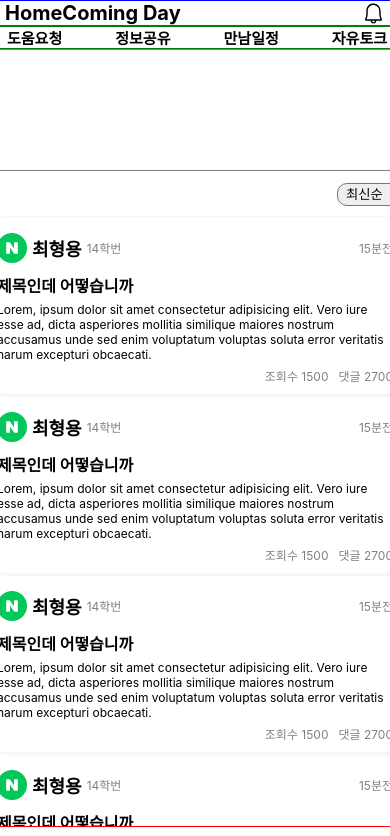
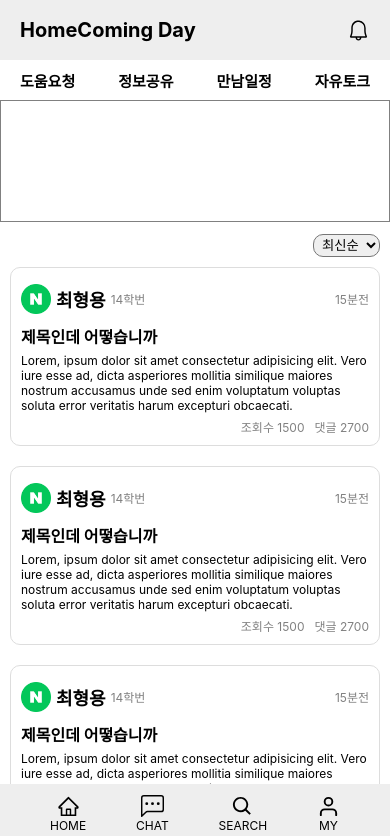
Before and after one commit to jennywoon/HomeComingDay, a React (Create React App) app: page / in a window 390 px wide. Shown: the top 836 px of the page. Built offline with nearby package versions, Linux system fonts and the light colour scheme.

Commit message:
반응형 레이아웃으로 수정

```diff
--- a/src/components/BottomTap.jsx
+++ b/src/components/BottomTap.jsx
@@ -38,8 +38,9 @@ const BottomTap = () => {
 export default BottomTap;
 
 const SecondWrap = styled.div`
-    width: 420px;
-    position: relative;
+    width: 100%;
+    position: sticky;
+    background-color: #eee;
     bottom: 0;
 `
 const Bottom = styled.div`
--- a/src/components/Header.jsx
+++ b/src/components/Header.jsx
@@ -18,6 +18,9 @@ const Header = () => {
 export default Header;
 
 const HeaderContainer = styled.div`
+    position: sticky;
+    top: 0;
+    background-color: #eee;
     height: 60px;
     display: flex;
     justify-content: space-between;
--- a/src/components/HeaderTap.jsx
+++ b/src/components/HeaderTap.jsx
@@ -23,9 +23,9 @@ const HeaderTap = () => {
 export default HeaderTap;
 
 const Navbar = styled.div`
-    width: 420px;
+    width: 100%;
     height: 40px;
-    border: 1px solid green;
+    /* border: 1px solid green; */
     display: flex;
     justify-content: space-between;
     align-items: center;
--- a/src/components/Help.jsx
+++ b/src/components/Help.jsx
@@ -4,22 +4,29 @@ import Img from "../assets/naverIcon.png"
 const Help = () => {
   return (
     <HelpContainer>
-            <Banner/>
-            <Select name="state">
+      <Banner />
+      <HelpWrap>
+        <Select name='state'>
           <option>최신순</option>
           <option>인기순</option>
         </Select>
-            <HelpList>{/* map돌리기 */}
+        <HelpList>
+          {/* map돌리기 */}
           <HelpCard>
             <CardHead>
-                        <HeadImg src={Img} alt="" />
+              <HeadImg src={Img} alt='' />
               <HeadName>최형용</HeadName>
               <HeadStudent>14학번</HeadStudent>
               <HeadTime>15분전</HeadTime>
             </CardHead>
             <CardBody>
               <BodyTitle>제목인데 어떻습니까</BodyTitle>
-                        <BodyContent>Lorem, ipsum dolor sit amet consectetur adipisicing elit. Vero iure esse ad, dicta asperiores mollitia similique maiores nostrum accusamus unde sed enim voluptatum voluptas soluta error veritatis harum excepturi obcaecati.</BodyContent>
+              <BodyContent>
+                Lorem, ipsum dolor sit amet consectetur adipisicing elit. Vero
+                iure esse ad, dicta asperiores mollitia similique maiores
+                nostrum accusamus unde sed enim voluptatum voluptas soluta error
+                veritatis harum excepturi obcaecati.
+              </BodyContent>
             </CardBody>
             <CardFooter>
               <Views>조회수 1500</Views>
@@ -27,17 +34,23 @@ const Help = () => {
             </CardFooter>
           </HelpCard>
         </HelpList>
-            <HelpList>{/* map돌리기 */}
+        <HelpList>
+          {/* map돌리기 */}
           <HelpCard>
             <CardHead>
-                        <HeadImg src={Img} alt="" />
+              <HeadImg src={Img} alt='' />
               <HeadName>최형용</HeadName>
               <HeadStudent>14학번</HeadStudent>
               <HeadTime>15분전</HeadTime>
             </CardHead>
             <CardBody>
               <BodyTitle>제목인데 어떻습니까</BodyTitle>
-                        <BodyContent>Lorem, ipsum dolor sit amet consectetur adipisicing elit. Vero iure esse ad, dicta asperiores mollitia similique maiores nostrum accusamus unde sed enim voluptatum voluptas soluta error veritatis harum excepturi obcaecati.</BodyContent>
+              <BodyContent>
+                Lorem, ipsum dolor sit amet consectetur adipisicing elit. Vero
+                iure esse ad, dicta asperiores mollitia similique maiores
+                nostrum accusamus unde sed enim voluptatum voluptas soluta error
+                veritatis harum excepturi obcaecati.
+              </BodyContent>
             </CardBody>
             <CardFooter>
               <Views>조회수 1500</Views>
@@ -45,17 +58,23 @@ const Help = () => {
             </CardFooter>
           </HelpCard>
         </HelpList>
-            <HelpList>{/* map돌리기 */}
+        <HelpList>
+          {/* map돌리기 */}
           <HelpCard>
             <CardHead>
-                        <HeadImg src={Img} alt="" />
+              <HeadImg src={Img} alt='' />
               <HeadName>최형용</HeadName>
               <HeadStudent>14학번</HeadStudent>
               <HeadTime>15분전</HeadTime>
             </CardHead>
             <CardBody>
               <BodyTitle>제목인데 어떻습니까</BodyTitle>
-                        <BodyContent>Lorem, ipsum dolor sit amet consectetur adipisicing elit. Vero iure esse ad, dicta asperiores mollitia similique maiores nostrum accusamus unde sed enim voluptatum voluptas soluta error veritatis harum excepturi obcaecati.</BodyContent>
+              <BodyContent>
+                Lorem, ipsum dolor sit amet consectetur adipisicing elit. Vero
+                iure esse ad, dicta asperiores mollitia similique maiores
+                nostrum accusamus unde sed enim voluptatum voluptas soluta error
+                veritatis harum excepturi obcaecati.
+              </BodyContent>
             </CardBody>
             <CardFooter>
               <Views>조회수 1500</Views>
@@ -63,17 +82,23 @@ const Help = () => {
             </CardFooter>
           </HelpCard>
         </HelpList>
-            <HelpList>{/* map돌리기 */}
+        <HelpList>
+          {/* map돌리기 */}
           <HelpCard>
             <CardHead>
-                        <HeadImg src={Img} alt="" />
+              <HeadImg src={Img} alt='' />
               <HeadName>최형용</HeadName>
               <HeadStudent>14학번</HeadStudent>
               <HeadTime>15분전</HeadTime>
             </CardHead>
             <CardBody>
               <BodyTitle>제목인데 어떻습니까</BodyTitle>
-                        <BodyContent>Lorem, ipsum dolor sit amet consectetur adipisicing elit. Vero iure esse ad, dicta asperiores mollitia similique maiores nostrum accusamus unde sed enim voluptatum voluptas soluta error veritatis harum excepturi obcaecati.</BodyContent>
+              <BodyContent>
+                Lorem, ipsum dolor sit amet consectetur adipisicing elit. Vero
+                iure esse ad, dicta asperiores mollitia similique maiores
+                nostrum accusamus unde sed enim voluptatum voluptas soluta error
+                veritatis harum excepturi obcaecati.
+              </BodyContent>
             </CardBody>
             <CardFooter>
               <Views>조회수 1500</Views>
@@ -81,17 +106,23 @@ const Help = () => {
             </CardFooter>
           </HelpCard>
         </HelpList>
-            <HelpList>{/* map돌리기 */}
+        <HelpList>
+          {/* map돌리기 */}
           <HelpCard>
             <CardHead>
-                        <HeadImg src={Img} alt="" />
+              <HeadImg src={Img} alt='' />
               <HeadName>최형용</HeadName>
               <HeadStudent>14학번</HeadStudent>
               <HeadTime>15분전</HeadTime>
             </CardHead>
             <CardBody>
               <BodyTitle>제목인데 어떻습니까</BodyTitle>
-                        <BodyContent>Lorem, ipsum dolor sit amet consectetur adipisicing elit. Vero iure esse ad, dicta asperiores mollitia similique maiores nostrum accusamus unde sed enim voluptatum voluptas soluta error veritatis harum excepturi obcaecati.</BodyContent>
+              <BodyContent>
+                Lorem, ipsum dolor sit amet consectetur adipisicing elit. Vero
+                iure esse ad, dicta asperiores mollitia similique maiores
+                nostrum accusamus unde sed enim voluptatum voluptas soluta error
+                veritatis harum excepturi obcaecati.
+              </BodyContent>
             </CardBody>
             <CardFooter>
               <Views>조회수 1500</Views>
@@ -99,41 +130,44 @@ const Help = () => {
             </CardFooter>
           </HelpCard>
         </HelpList>
+      </HelpWrap>
     </HelpContainer>
-    )
+  );
+};
 
-}
-
-export default Help
+export default Help;
 
 const HelpContainer = styled.div`
   gap: 12px;
-`
+`;
 
 const Banner = styled.div`
-    width: 420px;
   height: 120px;
   border: 1px solid gray;
   margin-bottom: 12px;
-`
+`;
+
+const HelpWrap = styled.div`
+  padding: 0 10px;
+`;
 const Select = styled.select`
   display: flex;
   margin-left: auto;
   margin-bottom: 10px;
-    padding:2px 4px;
+  padding: 2px 4px;
   border-radius: 10px;
-`
+`;
 
-const HelpList = styled.div`
-`
+const HelpList = styled.div``;
 
 const HelpCard = styled.div`
-    padding : 10px;
-    border:1px solid #F6F6F6;
-    border-radius: 20px;
-    box-shadow: 5px 3px 3px -2px rgba(0,0,0,0.10);
+  padding: 10px;
+  border: 1px solid #ddd;
+  border-radius: 10px;
+  /* box-shadow: 5px 3px 3px -2px rgba(0,0,0,0.10); */
   cursor: pointer;
-`
+  margin-bottom: 20px;
+`;
 
 const CardHead = styled.div`
     display: flex;
--- a/src/components/Home.jsx
+++ b/src/components/Home.jsx
@@ -16,11 +16,11 @@ export default Home;
 
 const HomeContainer = styled.div`
     width: 100%;
-    height: 800px;
+    /* height: 800px; */
     /* height: calc(var(--vh, 1vh) * 93); */
-    border: 1px solid red;
+    /* border: 1px solid red; */
     display: flex;
     flex-direction: column;
-    overflow-y: scroll;
-    overflow-x: hidden;
+    /* overflow-y: scroll; */
+    /* overflow-x: hidden; */
 `
--- a/src/components/Layout.jsx
+++ b/src/components/Layout.jsx
@@ -18,24 +18,32 @@ const Layout = ({ children }) => {
 export default Layout;
 
 const LayoutContainer = styled.div`
+  margin: 0 auto;
+  width: 500px;
+  height: 100%;
+  /* height: calc(var(--vh, 1vh) * 100); */
+  background-color: #f7ede2;
+  display: flex;
+  justify-content: center;
+  @media only screen and (max-width: 768px) {
+    /* border: 1px solid blue; */
     width: 100%;
-    /* height: 100vh; */
-    height: calc(var(--vh, 1vh) * 100);
-    background-color: #F7EDE2;
+    height: 100%;
     display: flex;
     justify-content: center;
-`
+  }
+`;
 
 const LayoutWrap = styled.div`
-    width: 420px;
-    /* height: 929px; */
-    /* height: calc(var(--vh, 1vh) * 100); */
-    border: 1px solid blue;
-    background-color: white;
-    display: flex;
-    flex-direction: column;
-    justify-content: space-between;
-`
+  /* width: 420px; */
+  /* height: 929px; */
+  /* height: calc(var(--vh, 1vh) * 100); */
+  width: 100%;
+  background-color: white;
+  display: flex;
+  flex-direction: column;
+  justify-content: space-between;
+`;
 const LayoutContents = styled.div`
     display: flex;
     justify-content: center;
--- a/src/components/elements/Input.jsx
+++ b/src/components/elements/Input.jsx
@@ -51,7 +51,7 @@ margin: 0.3rem;
 const StyledInput = styled.input`
     width : ${(props) => props.width};
     padding: ${(props) => props.padding};
-    border: 1px solid #ccc;
+    /* border: 1px solid #ccc; */
     border-radius: 3px;
 `
 const StyledText = styled.div`
```
Lines whose indentation alone changed are shown as unchanged.
